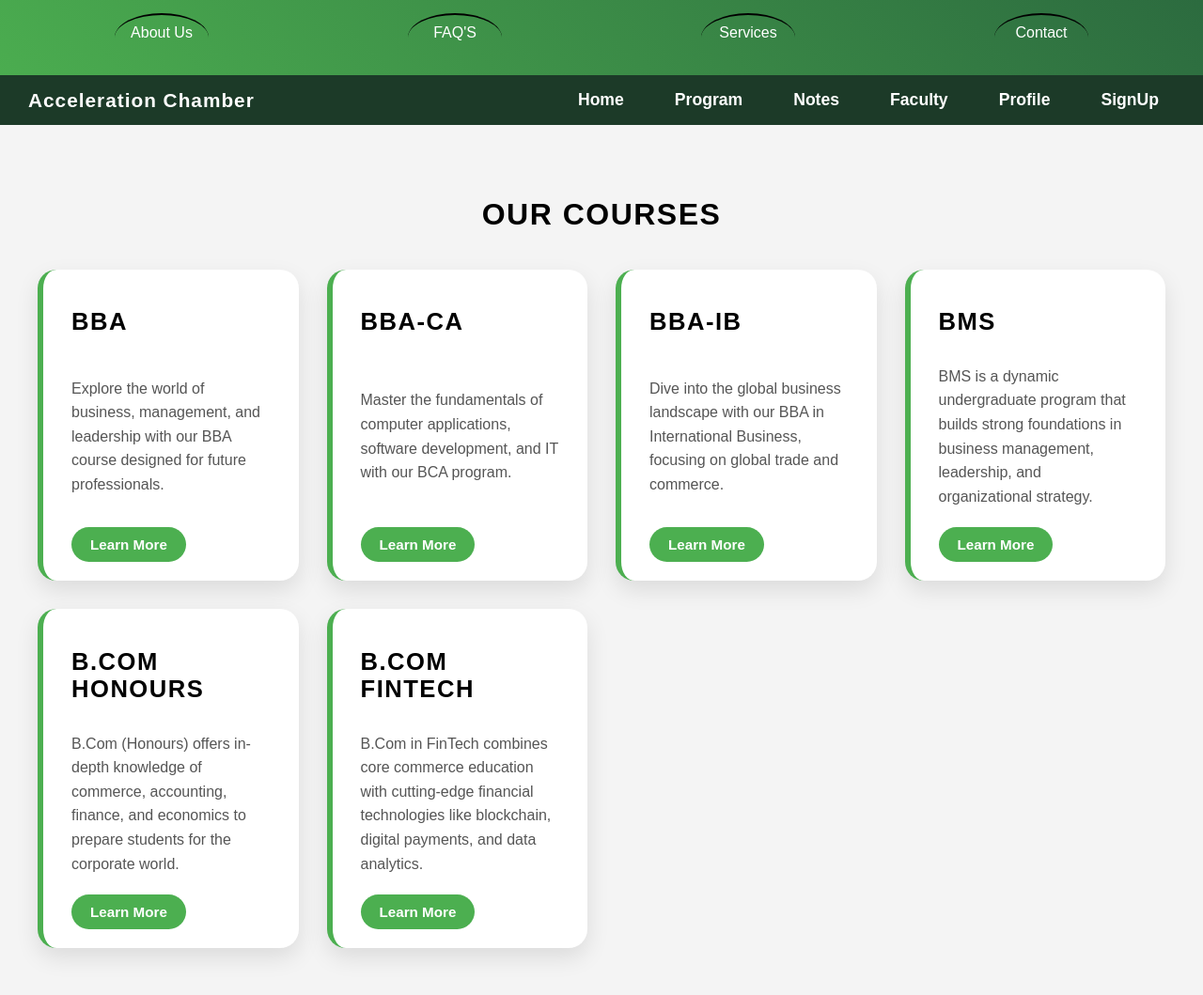
After one commit to atharvdhebe/Acceleration-Chamber, a PHP site: page /program.php in a window 1280 px wide. The commit adds this page. Shown: the whole page at 94% size. Run offline with PHP 8.4, Linux system fonts and the light colour scheme.

Commit message:
added video and program tab

```diff
--- a/nav.php
+++ b/nav.php
@@ -133,19 +133,29 @@
                 <span>Acceleration Chamber</span>
             </div>
             <ul>
-                <li><a href="home.html"><i class="bi bi-house-fill"></i><span class="nav-label">Home</span></a></li>
-                <li><a href="program.html"><i class="bi bi-kanban-fill"></i><span class="nav-label">Program</span></a>
-                </li>
-                <li><a href="notes.html"><i class="bi bi-journal-text"></i><span class="nav-label">Notes</span></a></li>
-                <li><a href="faculty.html"><i class="bi bi-people-fill"></i><span class="nav-label">Faculty</span></a>
-                </li>
-                <li><a href="profile.html"><i class="bi bi-person-circle"></i><span class="nav-label">Profile</span></a>
-                </li>
-                <li><a href="signup.html"><i class="bi bi-person-plus-fill"></i><span class="nav-label">Sign
-                            Up</span></a>
+                <li><a href="home.php"><i class="bi bi-house-fill"></i><span class="nav-label">Home</span></a></li>
+
+                <li class="dropdown">
+                    <a href="program.php"><i class="bi bi-kanban-fill"></i>
+                        <span class="nav-label">Program</span>
+                    </a>
                 </li>
 
+                <li>
+                    <a href="notes.html"><i class="bi bi-journal-text"></i><span class="nav-label">Notes</span></a>
+                </li>
+                <li>
+                    <a href="faculty.html"><i class="bi bi-people-fill"></i><span class="nav-label">Faculty</span></a>
+                </li>
+                <li>
+                    <a href="profile.html"><i class="bi bi-person-circle"></i><span class="nav-label">Profile</span></a>
+                </li>
+                <li>
+                    <a href="signup.html"><i class="bi bi-person-plus-fill"></i><span
+                            class="nav-label">SignUp</span></a>
+                </li>
             </ul>
+
         </div>
     </div>
 </body>
--- /dev/null
+++ b/program.php
@@ -0,0 +1,128 @@
+<!DOCTYPE html>
+<html lang="en">
+
+<head>
+    <meta charset="UTF-8">
+    <meta name="viewport" content="width=device-width, initial-scale=1.0">
+    <title>Document</title>
+    <link href="https://fonts.googleapis.com/css2?family=Poppins:wght@400;600&display=swap" rel="stylesheet">
+
+</head>
+<style>
+.program-section {
+    background-color: #f4f4f4;
+    padding: 50px 20px;
+    text-align: center;
+}
+.program-section h2 {
+    font-size: 2rem;
+    margin-bottom:40px;
+    font-weight: bold;
+    text-transform: uppercase;
+    letter-spacing: 1.5px;
+}
+
+.program-grid{
+    display:grid;
+    grid-template-columns: repeat(auto-fit,minmax(260px,1fr));
+    gap:30px;
+    max-width:1200px;
+    margin: 0 auto
+}
+
+.program-card{
+    border-radius: 20px;
+    background-color: #fff;
+    padding: 20px 30px;
+    box-shadow:0 10px 25px rgba(0,0,0,0.1);
+    display: flex;
+    flex-direction: column;
+    justify-content: space-between;
+    text-align: left;
+    border-left: 6px solid #4CAF50;
+}
+
+.program-card:hover{
+    transform: translateY(-`0px);
+    box-shadow: 0 15px 35px rgba(0,0,0,0.2);
+    transition: all 0.3s ease;
+}
+
+.program-card h2{
+    font-size: 1.6rem;
+    color: 2c6b3f;
+    margin-bottom: 15px;
+}
+
+.program-card p{
+    font-size: 1rem;
+    color: #555;
+    margin-bottom: 20px;
+    line-height: 1.6;
+}
+
+.program-btn{
+    align-self: flex-start;
+    padding: 10px 20px;
+    background-color: #4CAF50;
+    color: white;
+    text-decoration: none;
+    border-radius: 25px;
+    font-weight: bold;
+    font-size: 0.95rem;
+    transition: background-color 0.3s ease,transform 0.2s ease;
+
+}
+.program-btn:hover{
+    background-color: #388e3c;
+    transform: translateY(-2px);
+}
+
+</style>
+
+<body>
+    <?php include('nav.php'); ?>
+    <section class="program-section">
+        <h2>OUR COURSES</h2>
+        <div class="program-grid">
+            <div class="program-card">
+                <h2>BBA</h2>
+                <p>Explore the world of business, management, and leadership with our BBA course designed for future
+                    professionals.</p>
+                <a href="bba.php" class="program-btn">Learn More</a>
+            </div>
+            <div class="program-card">
+                <h2>BBA-CA</h2>
+                <p>Master the fundamentals of computer applications, software development, and IT with our BCA program.
+                </p>
+                <a href="bca.php" class="program-btn">Learn More</a>
+            </div>
+            <div class="program-card">
+                <h2>BBA-IB</h2>
+                <p>Dive into the global business landscape with our BBA in International Business, focusing on global
+                    trade and commerce.</p>
+                <a href="bbaib.php" class="program-btn">Learn More</a>
+            </div>
+            <div class="program-card">
+                <h2>BMS</h2>
+                <p>BMS is a dynamic undergraduate program that builds strong foundations in business management,
+                    leadership, and organizational strategy.</p>
+                <a href="bms.php" class="program-btn">Learn More</a>
+            </div>
+            <div class="program-card">
+                <h2>B.COM HONOURS</h2>
+                <p>B.Com (Honours) offers in-depth knowledge of commerce, accounting, finance, and economics to prepare
+                    students for the corporate world.</p>
+                <a href="honours.php" class="program-btn">Learn More</a>
+            </div>
+            <div class="program-card">
+                <h2>B.COM FINTECH</h2>
+                <p>B.Com in FinTech combines core commerce education with cutting-edge financial technologies like
+                    blockchain, digital payments, and data analytics.</p>
+                <a href="fintech.php" class="program-btn">Learn More</a>
+            </div>
+    </section>
+
+</body>
+
+</html>
--- a/video.php
+++ b/video.php
@@ -10,7 +10,7 @@
     .video-section {
         position: relative;
         overflow: hidden;
-        height: 400px;
+        height: 500px;
         margin-top: 20px;
         margin-bottom: 20px;
     }
@@ -32,12 +32,13 @@
             opacity: 1;
         }
     }
+
 </style>
 
 <body>
     <div class="video-section">
         <video autoplay muted loop>
-            <source src="https://www.w3schools.com/html/movie.mp4" type="video/mp4">
+            <source src="videos/11904061_3840_2160_30fps.mp4" type="video/mp4">
             Your browser does not support the video tag.
         </video>
     </div>
```
Also changed, not shown: cards.php (+6 -6 lines), home.php (+6 -3 lines), 3 other files.
